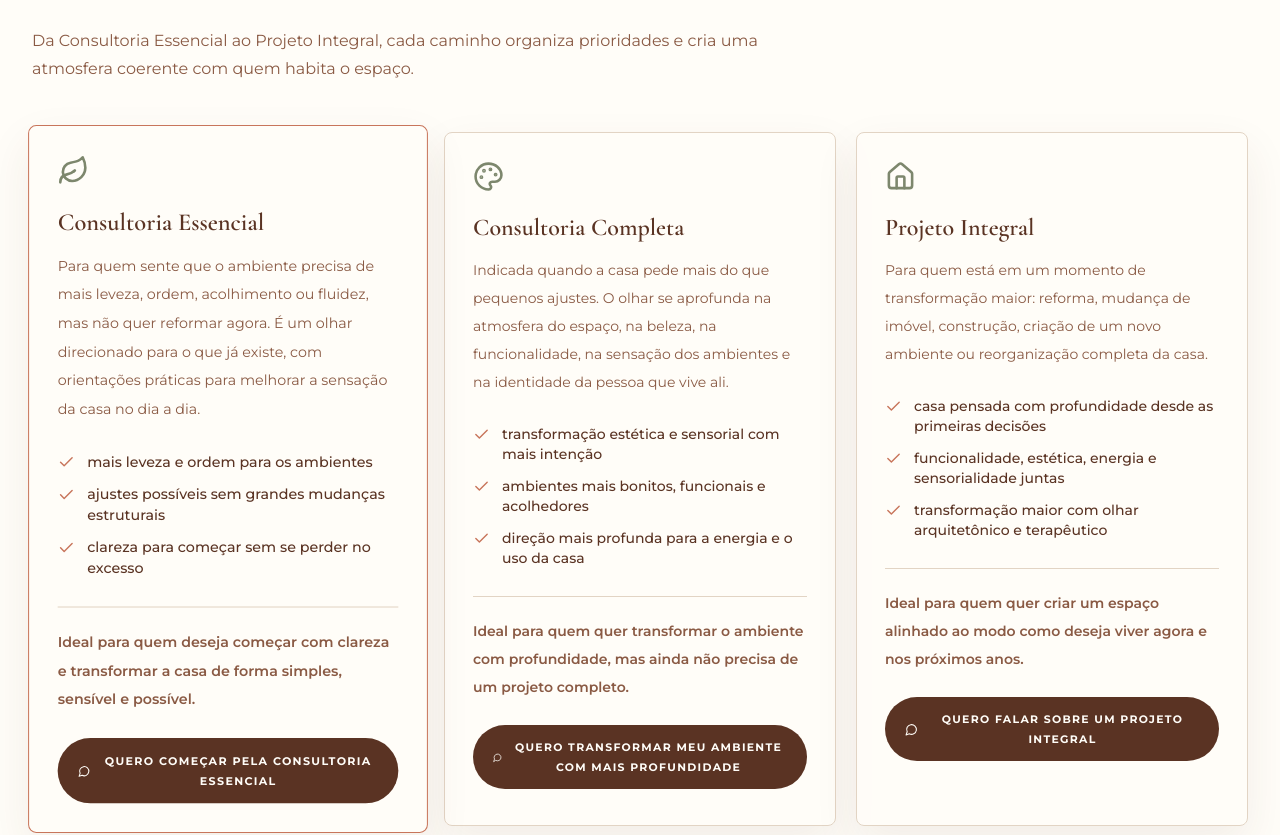
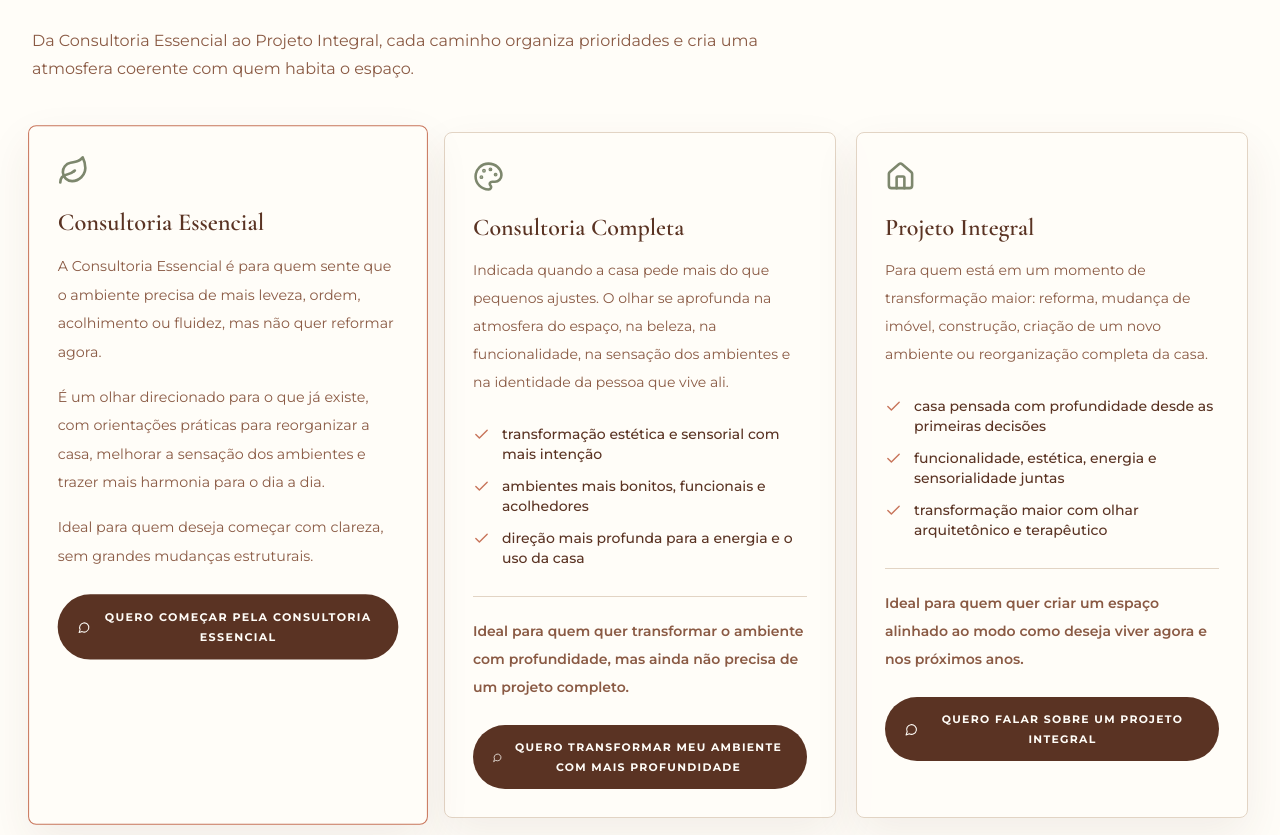
Before and after one commit to graziberry/graziellafusari.com, a Next.js app: page /arquitetura-terapeutica in a window 1280 px wide. Shown: the part 1860-2695 px from the top of the page. Built offline with nearby package versions, Linux system fonts and the light colour scheme.

Commit message:
Update essential consultation copy

```diff
--- a/app/arquitetura-terapeutica/page.tsx
+++ b/app/arquitetura-terapeutica/page.tsx
@@ -99,7 +99,12 @@ export default function ArquiteturaTerapeuticaPage() {
               >
                 <service.icon className="text-sage" size={31} />
                 <h2 className="mt-5 font-heading text-2xl font-semibold text-brown">{service.title}</h2>
-                <p className="mt-3 text-sm leading-7 text-light-brown">{service.description}</p>
+                <div className="mt-3 space-y-4 text-sm leading-7 text-light-brown">
+                  {(service.paragraphs ?? [service.description]).map((paragraph) => (
+                    <p key={paragraph}>{paragraph}</p>
+                  ))}
+                </div>
+                {service.items.length ? (
                   <ul className="mt-7 space-y-3 text-sm font-medium text-brown">
                     {service.items.map((item) => (
                       <li key={item} className="flex gap-3">
@@ -108,9 +113,12 @@ export default function ArquiteturaTerapeuticaPage() {
                       </li>
                     ))}
                   </ul>
+                ) : null}
+                {service.ideal ? (
                   <p className="mt-7 border-t border-line pt-5 text-sm font-semibold leading-7 text-light-brown">
                     {service.ideal}
                   </p>
+                ) : null}
                 <WhatsAppLink
                   messageKey="architecture"
                   eventNames={["whatsapp_click", "service_cta_click"]}
--- a/lib/site-content.ts
+++ b/lib/site-content.ts
@@ -272,6 +272,7 @@ export const architectureServices: Array<{
   icon: LucideIcon;
   title: string;
   description: string;
+  paragraphs?: string[];
   items: string[];
   ideal: string;
   cta: string;
@@ -281,14 +282,14 @@ export const architectureServices: Array<{
     icon: Leaf,
     title: "Consultoria Essencial",
     description:
-      "Para quem sente que o ambiente precisa de mais leveza, ordem, acolhimento ou fluidez, mas não quer reformar agora. É um olhar direcionado para o que já existe, com orientações práticas para melhorar a sensação da casa no dia a dia.",
-    items: [
-      "mais leveza e ordem para os ambientes",
-      "ajustes possíveis sem grandes mudanças estruturais",
-      "clareza para começar sem se perder no excesso",
+      "A Consultoria Essencial é para quem sente que o ambiente precisa de mais leveza, ordem, acolhimento ou fluidez, mas não quer reformar agora.",
+    paragraphs: [
+      "A Consultoria Essencial é para quem sente que o ambiente precisa de mais leveza, ordem, acolhimento ou fluidez, mas não quer reformar agora.",
+      "É um olhar direcionado para o que já existe, com orientações práticas para reorganizar a casa, melhorar a sensação dos ambientes e trazer mais harmonia para o dia a dia.",
+      "Ideal para quem deseja começar com clareza, sem grandes mudanças estruturais.",
     ],
-    ideal:
-      "Ideal para quem deseja começar com clareza e transformar a casa de forma simples, sensível e possível.",
+    items: [],
+    ideal: "",
     cta: "Quero começar pela Consultoria Essencial",
     featured: true,
   },
```
Lines whose indentation alone changed are shown as unchanged.
